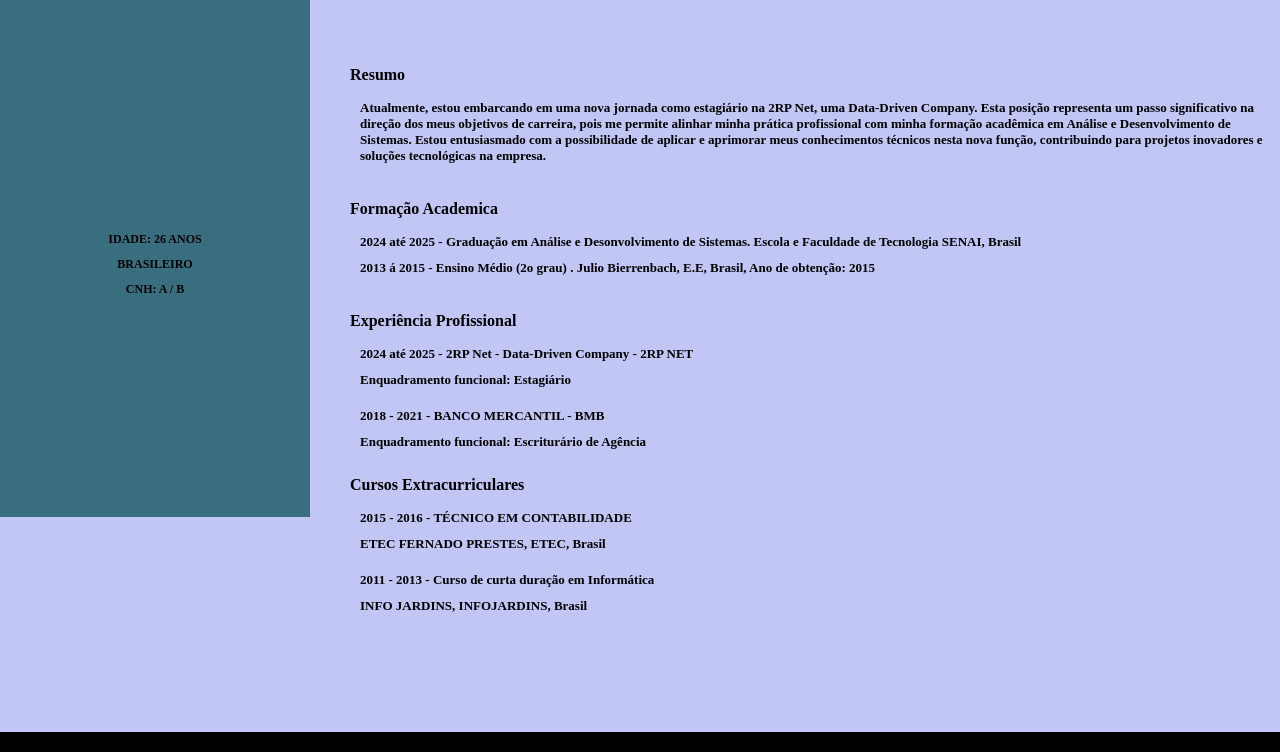
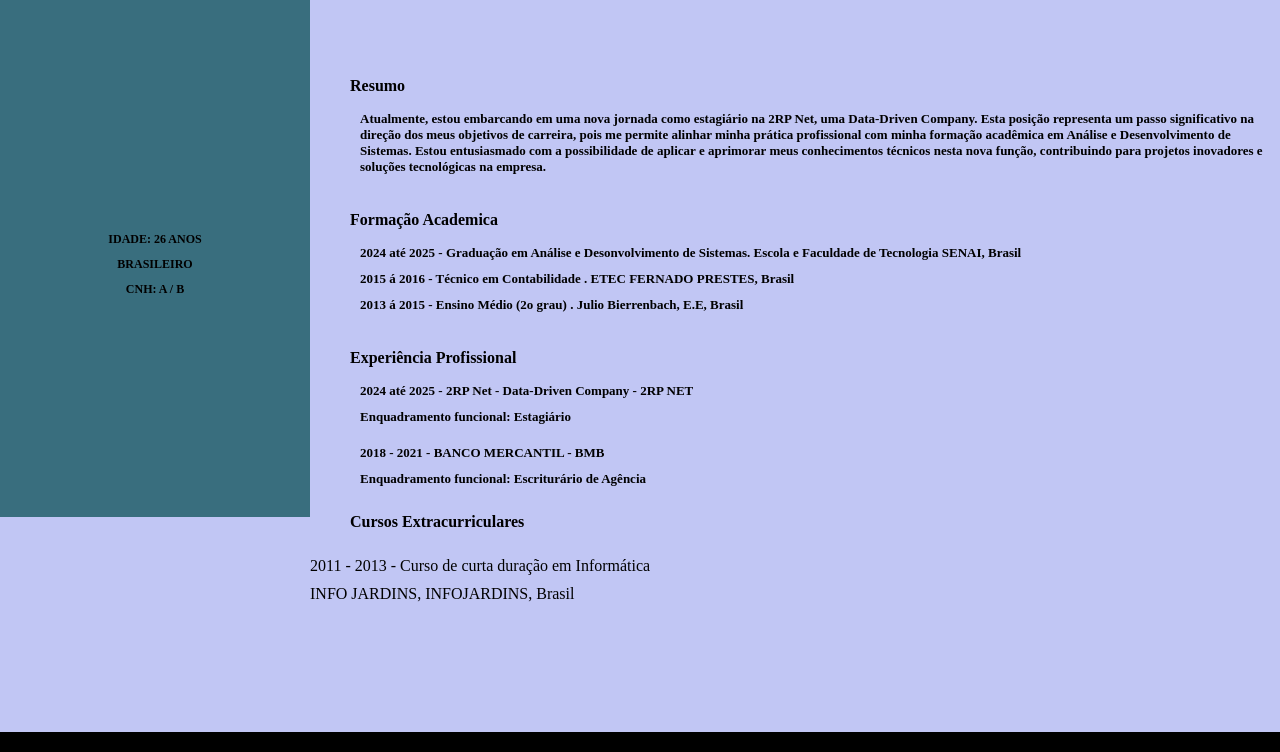
Before and after one commit to ricardofsilva7/Desenvolvimento-Web, a plain HTML site: page CURRICULO/curriculo.html in a window 1280 px wide. Shown: the part 117-869 px from the top of the page. Drawn offline with Linux system fonts and the light colour scheme.

Commit message:
Update Exercicios

```diff
--- a/CURRICULO/curriculo.html
+++ b/CURRICULO/curriculo.html
@@ -39,8 +39,11 @@
         <Label> 2024 até 2025 - Graduação  em Análise e Desonvolvimento de Sistemas.
             Escola e Faculdade de Tecnologia SENAI, Brasil
             <p>     </p>
-        2013 á 2015 - Ensino Médio (2o grau) .
-            Julio Bierrenbach, E.E, Brasil, Ano de obtenção: 2015
+        2015 á 2016 - Técnico em Contabilidade .
+        ETEC FERNADO PRESTES, Brasil
+            <p>     </p>
+            2013 á 2015 - Ensino Médio (2o grau) .
+                Julio Bierrenbach, E.E, Brasil
          </Label>
         </p>
         <p>
@@ -58,10 +61,6 @@
                       <p>     </p>
                   </Label>
                   <strong><UL>Cursos Extracurriculares</UL></strong>
-                  <Label> 2015 - 2016 -	TÉCNICO EM CONTABILIDADE
-                    <p>     </p>
-                    ETEC FERNADO PRESTES, ETEC, Brasil
-                <p>     </p>
                 <p>     </p>
                         2011 - 2013 - Curso de curta duração  em Informática
                         <p>     </p>
```
Also changed, not shown: CALCULADORA/index.html (+1 -1 lines).
